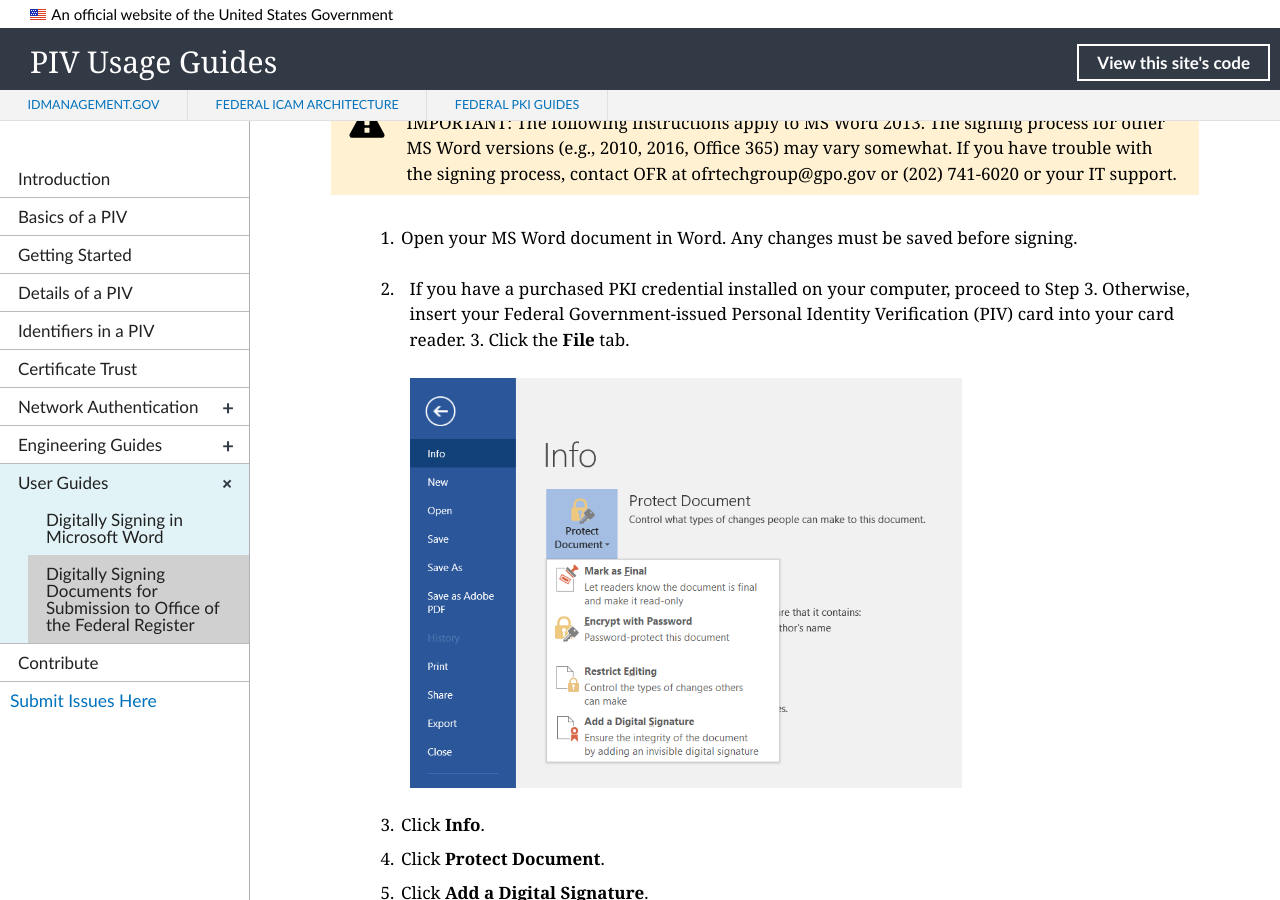
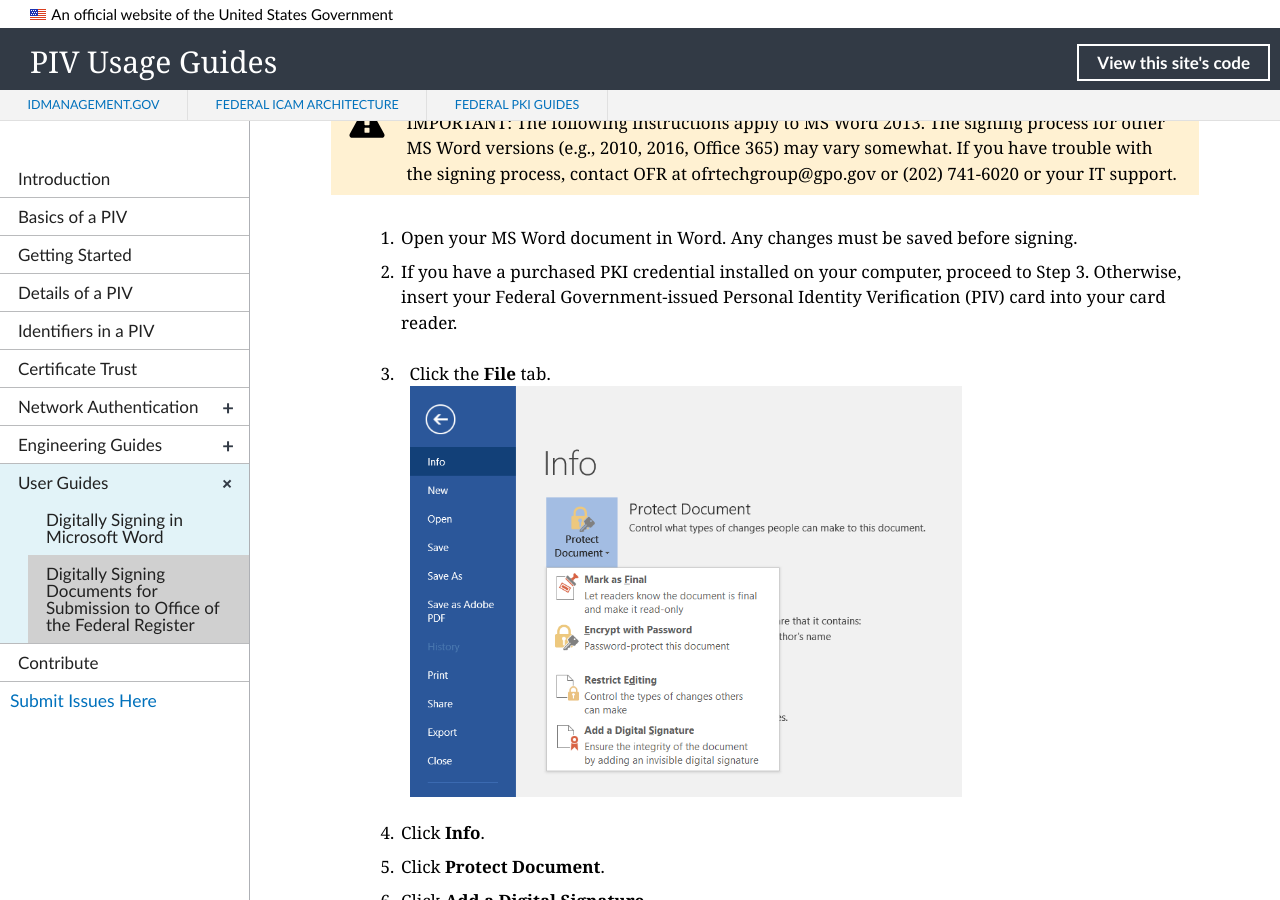
Before and after one commit to GSA/piv-guides, a Jekyll site: the page built from _userguides/02_digital_signing_ofr.md, in a window 1280 px wide and 900 px high, scrolled down 727 px. Built offline with Jekyll 4.4.1, drawn with Linux system fonts in a browser that asks for light colours; nearby versions of some CDN libraries; library files that are not in the unit come from our copies.

Commit message:
spacing clean-up

```diff
--- a/_userguides/02_digital_signing_ofr.md
+++ b/_userguides/02_digital_signing_ofr.md
@@ -22,30 +22,31 @@
 
 1. Open your MS Word document in Word. Any changes must be saved before signing.
 2. If you have a purchased PKI credential installed on your computer, proceed to Step 3. Otherwise, insert your Federal Government-issued Personal Identity Verification (PIV) card into your card reader.
-3.&nbsp;Click the **File** tab.<br><br/>
-    ![Add Dig Sign]({{site.baseurl}}/img/ofr_word_add_digital_signature_1.PNG){:style="width:70%;"}&nbsp;
+3. Click the **File** tab.<br/>
+![Add Dig Sign]({{site.baseurl}}/img/ofr_word_add_digital_signature_1.PNG){:style="width:70%;"}
 
 4. Click **Info**.
 5. Click **Protect Document**.
 6. Click **Add a Digital Signature**.
-7. In the **Sign** dialog box:<br><br/>
-    ![OFR Sign Box]({{site.baseurl}}/img/ofr_sign_box_with_name_appears_here_3.png){:style="width:75%;"}&nbsp;
+7. In the **Sign** dialog box:<br/>
+![OFR Sign Box]({{site.baseurl}}/img/ofr_sign_box_with_name_appears_here_3.png){:style="width:75%;"}
+
 8. Select a **Commitment Type** from the pull-down menu.
 9. In the **Purpose for signing this document**, type the purpose or leave blank.
 10. To ensure the correct certificate is used, click the **Change** button.
-11. In the Certification Selection box, there may be multiple certificates.  Select the first **unexpired** certificate with your name;  then _Click here to view the certificate properties_.<br><br/>
-    ![OFR Windows Security Certificate Type]({{site.baseurl}}/img/ofr_windows_sec_piv_or_purch_cert.png){:style="width:80%;"}&nbsp;
+11. In the Certification Selection box, there may be multiple certificates.  Select the first **unexpired** certificate with your name;  then _Click here to view the certificate properties_.<br/>
+![OFR Windows Security Certificate Type]({{site.baseurl}}/img/ofr_windows_sec_piv_or_purch_cert.png){:style="width:80%;"}
 
-12. The **Certificate Details** box appears. Go to the _Details_ tab and scroll down to _Key Usage_.  Single-click on it.  The lower text box should now display “Digital Signature, Non-Repudiation” (for PIV card certificate) or “Digital Signature” (for a purchased certificate).  If it does, then this is the right certificate. Click **OK** to close the window and proceed with signing.<br><br/>
-    ![OFR Certificate Details]({{site.baseurl}}/img/ofr_certificate_details.png){:style="width:60%;"}&nbsp;
+12. The **Certificate Details** box appears. Go to the _Details_ tab and scroll down to _Key Usage_.  Single-click on it.  The lower text box should now display “Digital Signature, Non-Repudiation” (for PIV card certificate) or “Digital Signature” (for a purchased certificate).  If it does, then this is the right certificate. Click **OK** to close the window and proceed with signing.<br/>
+![OFR Certificate Details]({{site.baseurl}}/img/ofr_certificate_details.png){:style="width:60%;"}
 
 13. If this is the wrong certificate, click **OK**. Then select another certificate and repeat these steps until you find the correct certificate.
 14. Click **Sign**.
-15. Follow the prompt to enter your **PIN**; then click **OK**.<br><br/>
-    ![OFR Enter Your PIN]({{site.baseurl}}/img/ofr_enter_your_pin_3.png){:style="width:58%;"}&nbsp;
+15. Follow the prompt to enter your **PIN**; then click **OK**.<br/>
+![OFR Enter Your PIN]({{site.baseurl}}/img/ofr_enter_your_pin_3.png){:style="width:58%;"}
 
-* If the digital signature certificate and PIN are valid, the document is signed and automatically saved _under the same filename!_  This is the file you submit to OFR via the web portal.<br><br/>
-         ![OFR Signature Confirmation]({{site.baseurl}}/img/ofr_signature_confirmation.png){:style="width:58%;"}
+* If the digital signature certificate and PIN are valid, the document is signed and automatically saved _under the same filename!_  This is the file you submit to OFR via the web portal.<br/>
+![OFR Signature Confirmation]({{site.baseurl}}/img/ofr_signature_confirmation.png){:style="width:58%;"}
 
 If you are signing multiple documents, leave MS Word open and your PIV card inserted to sign without having to re-enter your PIN for each file.
 
@@ -72,14 +73,14 @@
 
 ## Remove Invisible Digital Signatures in MS Word
 
-1. Open the MS Word document that contains the invisible signature you want to remove.<br><br/>
-    ![Doc Invisible Signatures]({{site.baseurl}}/img/ofr_remove_invisible_sign_4.png){:style="width:90%;"}&nbsp;
+1. Open the MS Word document that contains the invisible signature you want to remove.<br/>
+![Doc Invisible Signatures]({{site.baseurl}}/img/ofr_remove_invisible_sign_4.png){:style="width:90%;"}
 
 2. In the header, you may see the option to **View Signatures**.  Click that button and proceed to Step 5. Otherwise:
 3. Click the **File** tab.
 4. Click **Info**.
-5. Click **View Signatures**. The **Signatures** pane appears.<br><br/>
-![Signatures Pane]({{site.baseurl}}/img/ofr_signatures_pane_5.png){:style="width:120%;"}&nbsp;
+5. Click **View Signatures**. The **Signatures** pane appears.<br/>
+![Signatures Pane]({{site.baseurl}}/img/ofr_signatures_pane_5.png){:style="width:120%;"}
 
 6. Next to the signature name, click the arrow.
 7. Click **Remove Signature**.
@@ -135,8 +136,8 @@
 If you are using purchased certificates, such as from an Entrust vendor, you can continue to use them.  Instead of being on a PIV card, your certificate is installed on your computer.  Follow the [Add Invisible Digital Signatures in MS Word](#add-invisible-digital-signatures-in-ms-word) instructions above to sign your MS Word file.
 
 ### How do I identify the Purchased Certificates and PIV Card Certificates when signing a document?
-When checking for the correct certificate, as detailed in Step 7 of the [Add Invisible Digital Signatures in MS Word](#add-invisible-digital-signatures-in-ms-word) instructions above, note the different icons for the PIV and purchased certificates:<br><br/>
-    ![Certificate Type Icons]({{site.baseurl}}/img/ofr_certificate_types.png){:style="width:40%;"}&nbsp;
+When checking for the correct certificate, as detailed in Step 7 of the [Add Invisible Digital Signatures in MS Word](#add-invisible-digital-signatures-in-ms-word) instructions above, note the different icons for the PIV and purchased certificates:<br/>
+![Certificate Type Icons]({{site.baseurl}}/img/ofr_certificate_types.png){:style="width:40%;"}
 
 ### Some of our signers use MS Word for Apple on iPad.  Will this work for PKI submission?
 Microsoft has not put that function (PKI-based digital signature) into the MS Word for Mac (Office for Mac) software.  We recognize that some agencies have signers who use the Mac platform. We expect to run testing when this function becomes available.
```
